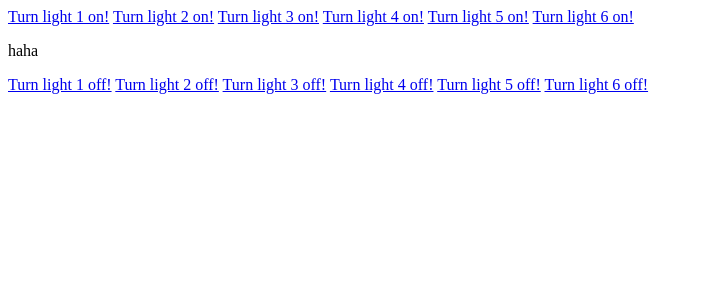
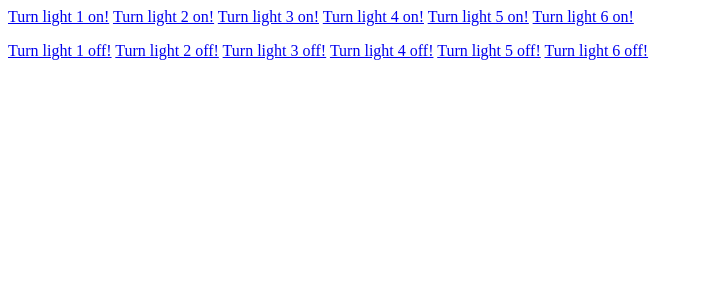
Before and after one commit to cpucat/GPIO-web-server-RPI, a Python web app: template templates/index.html in a window 1280 px wide. Shown: the top 300 px of the page, without its empty margins (0-704 px from the left). Run offline with Jinja, Linux system fonts and the light colour scheme; the template is opened without the code that fills it, so the values that code supplies are empty.

Commit message:
Update index.html

```diff
--- a/templates/index.html
+++ b/templates/index.html
@@ -12,7 +12,7 @@
         <a href="{{ IP }}/pin4/on">Turn light 4 on!</a>
         <a href="{{ IP }}/pin5/on">Turn light 5 on!</a>
         <a href="{{ IP }}/pin6/on">Turn light 6 on!</a>
-        <p>haha</p>
+        <p></p>
         <a href="{{ IP }}/pin1/off">Turn light 1 off!</a>
         <a href="{{ IP }}/pin2/off">Turn light 2 off!</a>
         <a href="{{ IP }}/pin3/off">Turn light 3 off!</a>
```
